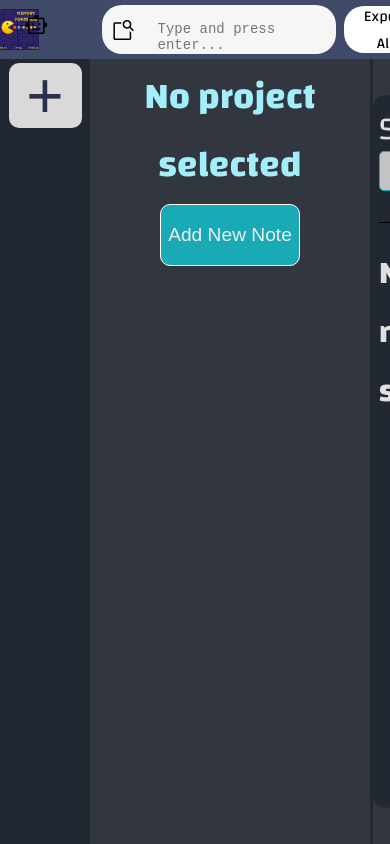
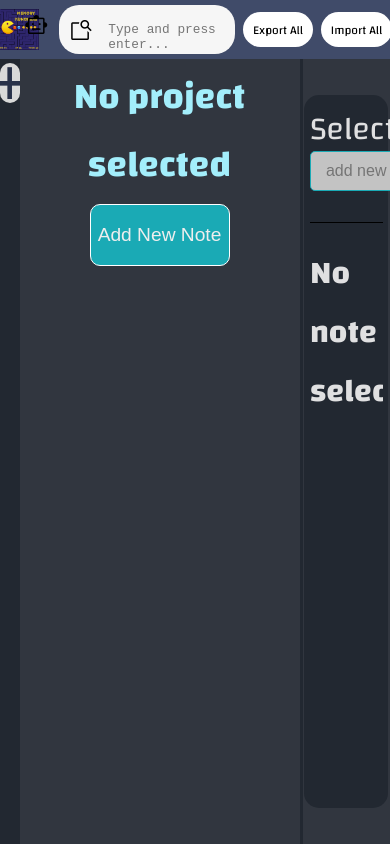
Before and after one commit to cse110-sp24-group32/cse110-sp24-group32, a website with bundled scripts: page source/index.html in a window 390 px wide. Built offline with nearby package versions, Linux system fonts and the light colour scheme.

Commit message:
some changes made to get responsive design MORE NEEDED

```diff
--- a/source/index.css
+++ b/source/index.css
@@ -34,7 +34,7 @@ body, html {
 }
 
 .material-symbols-outlined {
-    margin-right: 10px;
+    margin-right: 2%; /*change 1*/
     font-variation-settings:
     'FILL' 0,
     'wght' 400,
@@ -51,8 +51,8 @@ body, html {
 #export-all-button {
     margin-left: 2%;
     margin-right: 2%;
-    padding: 20px;
-    font-size: 15px;
+    padding: 1%;
+    font-size: 1rem;
     border: none;
     border-radius: 20px;
     background-color: white;
@@ -67,8 +67,8 @@ body, html {
 
 #import-all-button {
     margin-right: 1%;
-    padding: 20px;
-    font-size: 15px;
+    padding: 1%;
+    font-size: 1rem;
     border: none;
     border-radius: 20px;
     background-color: white;
@@ -96,8 +96,8 @@ body, html {
 .search-bar-container {
     display: flex;
     align-items: center; /* Center items vertically */
-    margin-left: 16%;
-    width: 55%; /* Allow the container to adjust its width based on content */
+    margin-left: 21.5%;
+    width: 50%; /* Allow the container to adjust its width based on content */
     height: 65%;
     padding: 5px 10px; /* Add padding to the search container */
     border-radius: 20px; /* Reduce border radius */
@@ -106,7 +106,7 @@ body, html {
 
 #search-bar {
     width: auto; /* Allow the search bar to adjust its width based on content */
-    font-size: 14px; /* Reduce font size */
+    font-size: 0.8rem; /* Reduce font size */
     margin-left: 10px; /* Adjust margin */
     margin-top: 14px;
     outline: none;
@@ -131,7 +131,7 @@ body, html {
 #project-nav {
     position: relative;
     flex-shrink: 0;
-    width: 90px;
+    width: 8%;
     background-color: #222831;
     overflow-y: scroll;
     scrollbar-width: none;
@@ -235,7 +235,7 @@ h3 {
     display: flex;
     flex-direction: column;
     margin: auto;
-    width: 80%;
+    width: 83%;
     height: 90%;
     z-index: 1;
     background-color: #222831;
@@ -614,3 +614,26 @@ button.project-icon {
     font-size: 120%;
     font-weight: bold;
 }
+
+
+@media only screen and (max-width: 1000px) {
+    #export-all-button, #import-all-button {
+        padding: 10px;
+        font-size: 12px;
+        height: 60%;
+    }
+
+    .search-bar-container {
+        width: 40%;
+        margin-left: 20px;
+    }
+
+    #project-nav{
+        width: 5%
+    }
+
+    #new-project-button{
+        width: 100%;
+        height: 5%;
+    }
+}
```
